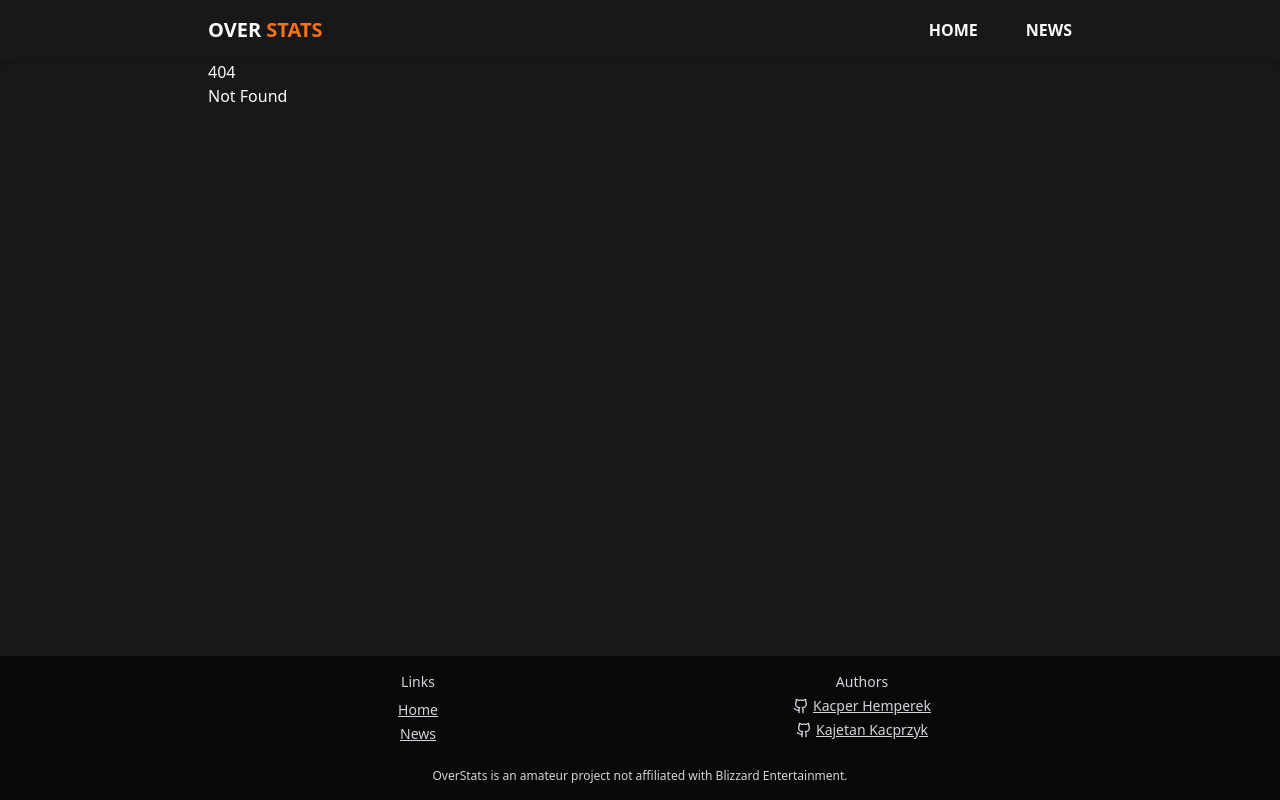
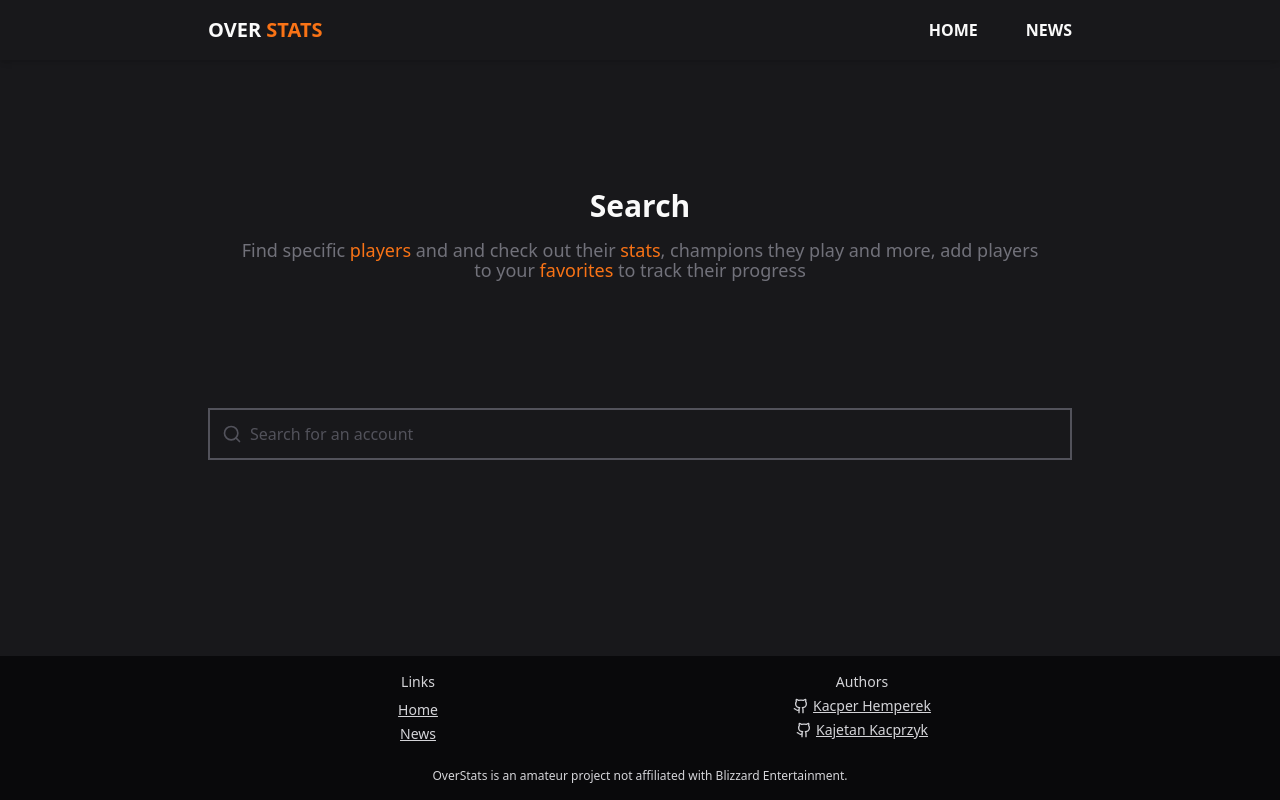
Before and after one commit to KacperHemperek/over-stats, a SvelteKit app: page /search in a window 1280 px wide. Before the commit this address had no page. Built offline with nearby package versions, Linux system fonts and the light colour scheme.

Commit message:
style search page and basic searchbar

```diff
--- /dev/null
+++ b/src/routes/search/+page.svelte
@@ -0,0 +1,38 @@
+<script>
+	import SectionHeader from '../../feaures/common/section-header.svelte';
+</script>
+
+<SectionHeader>
+	<span slot="title">Search</span>
+	<span slot="description">
+		Find specific <span class="text-orange-500">players</span> and and check out their
+		<span class="text-orange-500">stats</span>, champions they play and more, add players to your
+		<span class="text-orange-500">favorites</span> to track their progress
+	</span>
+</SectionHeader>
+
+<label
+	class="flex gap-2 p-3 items-center border-2 text-zinc-600 border-zinc-600 focus-within:border-orange-500 transition-all cursor-text"
+>
+	<span class="w-5 h-5">
+		<svg
+			xmlns="http://www.w3.org/2000/svg"
+			viewBox="0 0 24 24"
+			fill="none"
+			stroke="currentColor"
+			stroke-width="2"
+			stroke-linecap="round"
+			stroke-linejoin="round"
+			class="lucide lucide-search"
+			><circle cx="11" cy="11" r="8" />
+			<path d="m21 21-4.3-4.3" />
+		</svg>
+	</span>
+
+	<input
+		type="text"
+		name="search"
+		class="bg-zinc-900 outline-none flex-grow text-zinc-50 placeholder:text-zinc-600"
+		placeholder="Search for an account"
+	/>
+</label>
```
